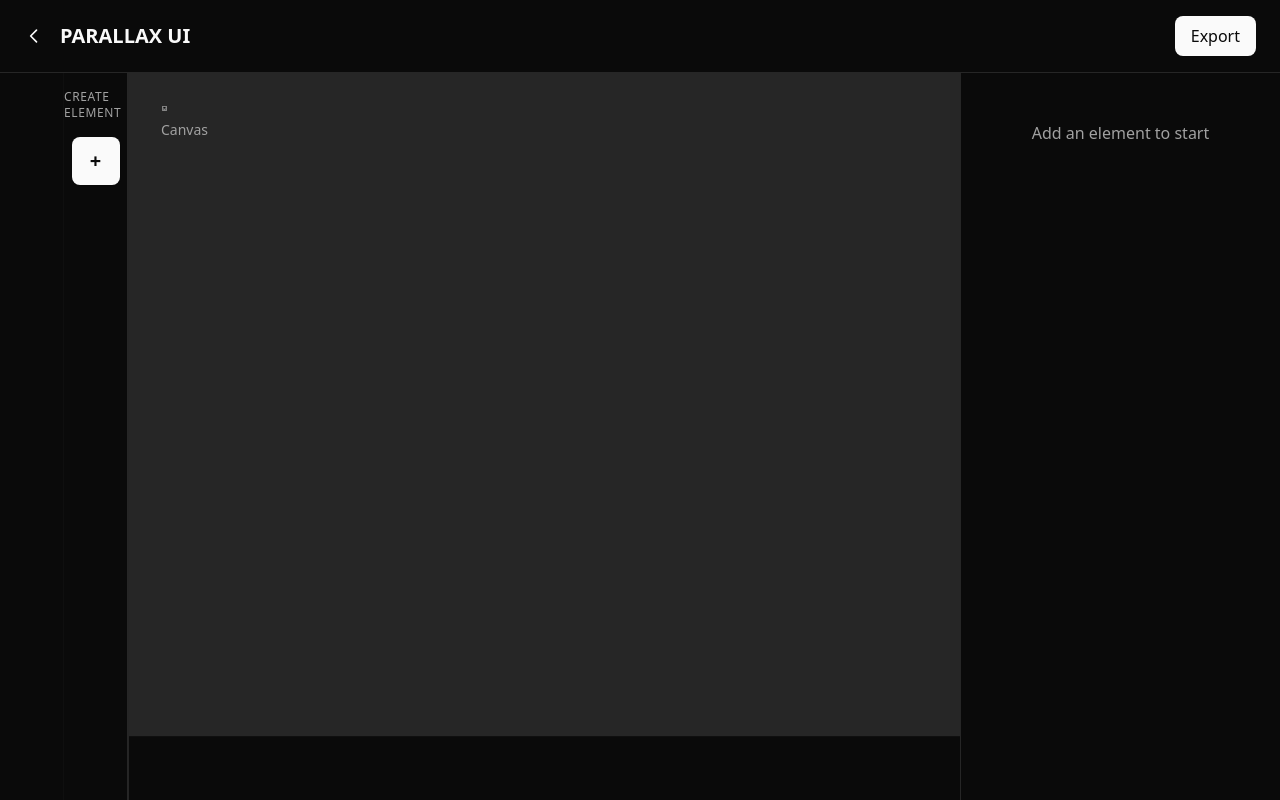
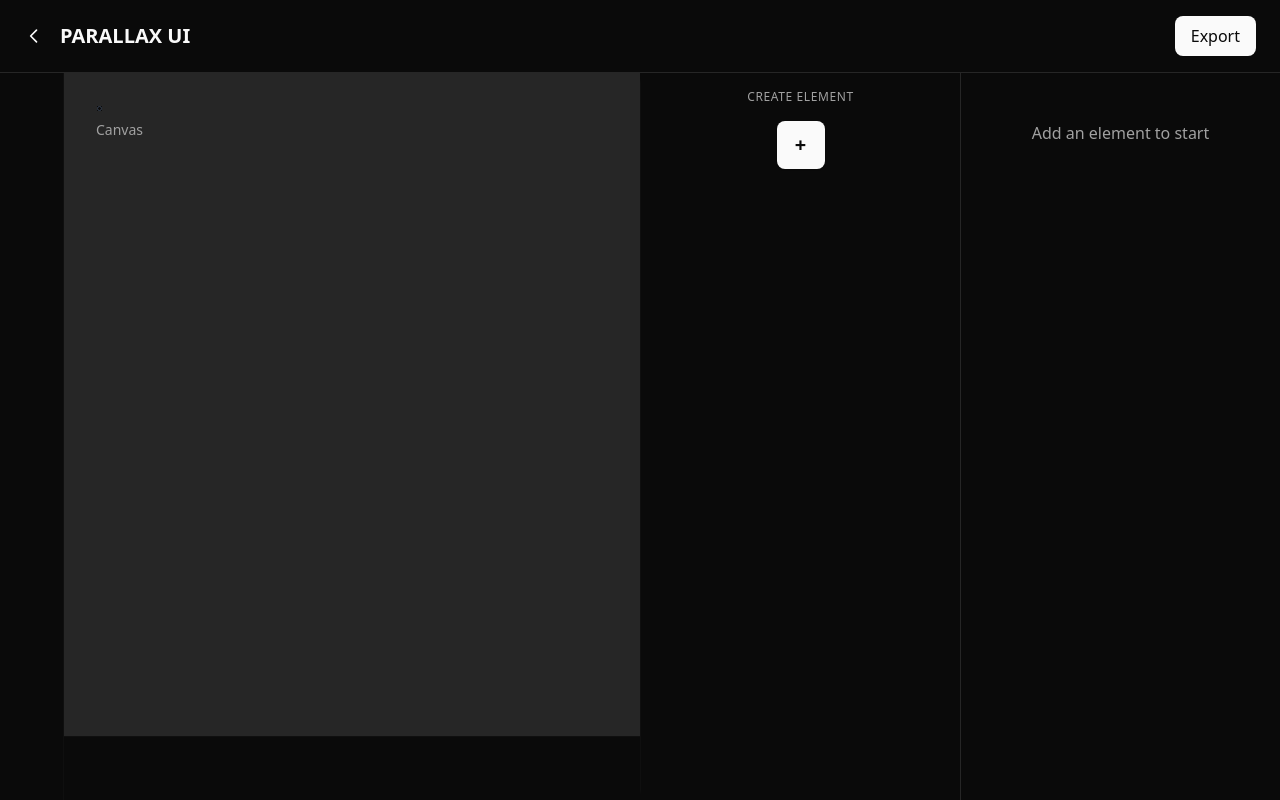
Before and after one commit to johnjohnpenafiel/ParallaxUI, a React (Vite) app: page / in a window 1280 px wide. Both pictures are taken after typing "5", "5" into the empty fields and a click on the button "Create New Design". Built offline with nearby package versions, Linux system fonts and the light colour scheme.

Commit message:
refine updated layout

```diff
--- a/src/App.tsx
+++ b/src/App.tsx
@@ -173,22 +173,12 @@ function App() {
               {/* LEFT WHITE SPACE */}
               <div className="w-16 bg-background border-r border-border/20"></div>
 
-              {/* LEFT SIDEBAR */}
-              <LeftSidebar
-                elements={elements}
-                addElement={addElement}
-                removeElement={removeElement}
-                onSelectedElement={onSelectedElement}
-                selectedElement={selectedElement}
-                updateElementName={updateElementName}
-              />
-
-              {/* MIDDLE AREA - CANVAS */}
-              <div className="flex-1 bg-muted relative border-l border-border/20">
+              {/* WORK AREA - SPANS TOP, LEFT, AND BOTTOM */}
+              <div className="flex-1 bg-muted relative">
                 {/* CANVAS CONTAINER */}
                 <div className="absolute left-8 top-8">
                   <div>
-                    {/* CONTAINER BOX */}
+                    {/* CANVAS FRAME */}
                     <div
                       className="flex items-center justify-center overflow-hidden border border-border bg-card relative"
                       style={{
@@ -206,7 +196,7 @@ function App() {
                       {/* Inner border for selected area */}
                       <div className="absolute inset-4 border border-border/50 pointer-events-none"></div>
                     </div>
-                    <p className="text-center text-muted-foreground mt-2 text-sm">
+                    <p className="text-center text-muted-foreground mt-2 text-sm font-medium">
                       Canvas
                     </p>
                   </div>
@@ -214,6 +204,19 @@ function App() {
 
                 {/* BOTTOM WHITE SPACE */}
                 <div className="absolute bottom-0 left-0 right-0 h-16 bg-background border-t border-border/20"></div>
+              </div>
+
+              {/* CUT-OFF SECTION WITH ELEMENTS NAVBAR */}
+              <div className="w-80 bg-background border-l border-border/20 rounded-l-lg">
+                {/* ELEMENTS NAVBAR */}
+                <LeftSidebar
+                  elements={elements}
+                  addElement={addElement}
+                  removeElement={removeElement}
+                  onSelectedElement={onSelectedElement}
+                  selectedElement={selectedElement}
+                  updateElementName={updateElementName}
+                />
               </div>
 
               {/* RIGHT SIDEBAR */}
--- a/src/components/LeftSidebar.tsx
+++ b/src/components/LeftSidebar.tsx
@@ -24,16 +24,16 @@ const LeftSidebar = ({
   // -------------------------------------------------------------------------------------
   return (
     <aside
-      className="w-16 h-full bg-background border-r border-border flex flex-col items-center py-4"
+      className="w-full h-full bg-background flex flex-col items-center py-4"
       aria-label="Elements navbar"
     >
       {/* CREATE ELEMENT SECTION */}
       <div className="flex flex-col items-center space-y-4">
-        <h3 className="text-xs font-medium text-muted-foreground uppercase tracking-wider">
+        <h3 className="text-xs font-medium text-muted-foreground uppercase tracking-wider text-center">
           Create Element
         </h3>
         <Button
-          className="w-12 h-12 bg-foreground text-background hover:bg-muted-foreground rounded-md p-0"
+          className="w-12 h-12 bg-foreground text-background hover:bg-muted-foreground rounded-md p-0 transition-all duration-200"
           onClick={addElement}
         >
           <span className="text-xl font-bold">+</span>
@@ -41,28 +41,32 @@ const LeftSidebar = ({
       </div>
 
       {/* ELEMENT LAYERS */}
-      <div className="flex flex-col items-center space-y-2 mt-8">
+      <div className="flex flex-col items-center space-y-3 mt-8 flex-1 overflow-y-auto">
         {elements.map((element, index) => (
           <div
             key={element.uid}
-            className={`w-8 h-8 cursor-pointer border-2 transition-all duration-200 ${
+            className={`w-10 h-10 cursor-pointer border-2 transition-all duration-200 relative group ${
               selectedElement?.uid === element.uid
-                ? "border-foreground bg-foreground/20"
-                : "border-border bg-card"
+                ? "border-foreground bg-foreground/20 shadow-md"
+                : "border-border bg-card hover:border-muted-foreground"
             }`}
             onClick={() => onSelectedElement(element)}
-            title={element.name}
+            title={`${element.name} (${element.width}x${element.height})`}
           >
-            {/* Element preview - showing as square for now */}
+            {/* Element preview */}
+            <div
+              className="w-full h-full rounded-sm"
+              style={{ backgroundColor: element.color }}
+            />
           </div>
         ))}
       </div>
 
       {/* SELECTED ELEMENT LABEL */}
       {selectedElement && (
-        <div className="mt-8">
-          <p className="text-xs font-medium text-foreground uppercase tracking-wider">
-            Element
+        <div className="mt-4">
+          <p className="text-xs font-medium text-foreground uppercase tracking-wider text-center">
+            Selected
           </p>
         </div>
       )}
--- a/src/components/TiltBox.tsx
+++ b/src/components/TiltBox.tsx
@@ -28,10 +28,12 @@ const TiltBox = ({
         backgroundColor: "transparent",
         transformStyle: "preserve-3d",
         position: "relative",
-        border: forDesignOnly ? "1px solid gray" : "none",
+        border: forDesignOnly ? "1px solid #374151" : "none",
+        borderRadius: "4px",
       }}
     >
       {elements.map((element: ElementType) => {
+        const isSelected = selectedElement?.uid === element.uid;
         return (
           <div
             key={element.uid}
@@ -40,34 +42,40 @@ const TiltBox = ({
               width: `${element.width}px`,
               height: `${element.height}px`,
               backgroundColor: element.color,
-              outline:
-                selectedElement?.uid === element.uid
-                  ? "3px solid #1447e6"
-                  : "none",
-              boxShadow:
-                selectedElement?.uid === element.uid
-                  ? "0px 0px 15px rgba(65, 105, 225, 0.5)"
-                  : "none",
+              outline: isSelected ? "2px solid #3b82f6" : "none",
+              boxShadow: isSelected
+                ? "0px 0px 8px rgba(59, 130, 246, 0.4)"
+                : "0px 2px 4px rgba(0, 0, 0, 0.1)",
               transform: `
-              translateX(${element.x}px)
-              translateY(${element.y}px)
-              translateZ(${element.depth}px)
+                translateX(${element.x}px)
+                translateY(${element.y}px)
+                translateZ(${element.depth}px)
               `,
               borderRadius: "2px",
+              cursor: "pointer",
+              transition: "all 0.2s ease-in-out",
             }}
+            className={isSelected ? "ring-2 ring-blue-500 ring-opacity-50" : ""}
           />
         );
       })}
 
+      {forDesignOnly && elements.length === 0 && (
+        <div className="absolute inset-0 flex items-center justify-center">
+          <div className="text-center text-muted-foreground">
+            <p className="text-sm mb-2">No elements yet</p>
+            <p className="text-xs">Click the + button to add elements</p>
+          </div>
+        </div>
+      )}
+
       {forDesignOnly ? (
-        <div className="absolute top-1/2 left-1/2 -translate-x-1/2 -translate-y-1/2">
-          <p className="text-center text-[#888888]">
+        <div className="absolute bottom-2 right-2">
+          <p className="text-xs text-muted-foreground bg-background/80 px-2 py-1 rounded">
             {`${canvasSize.width} x ${canvasSize.height}`}
           </p>
         </div>
-      ) : (
-        ""
-      )}
+      ) : null}
     </Tilt>
   );
 };
```
